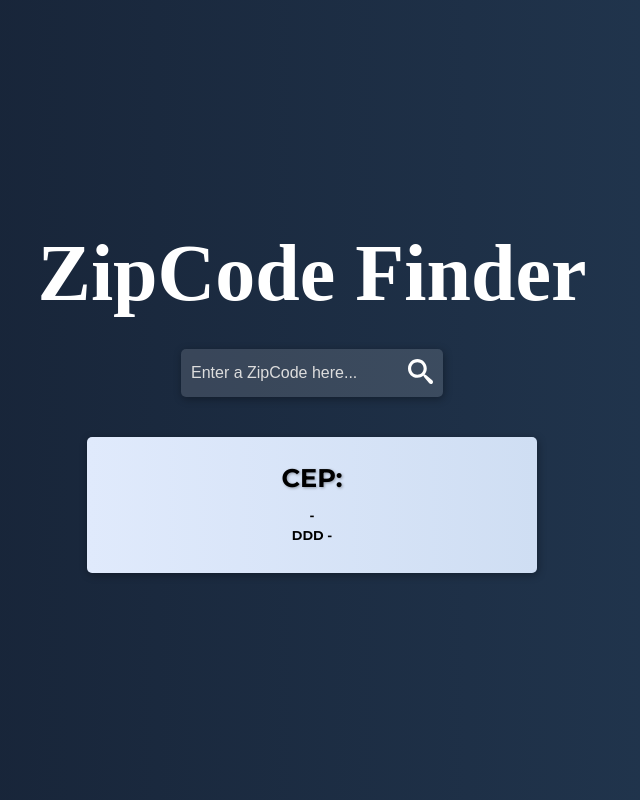
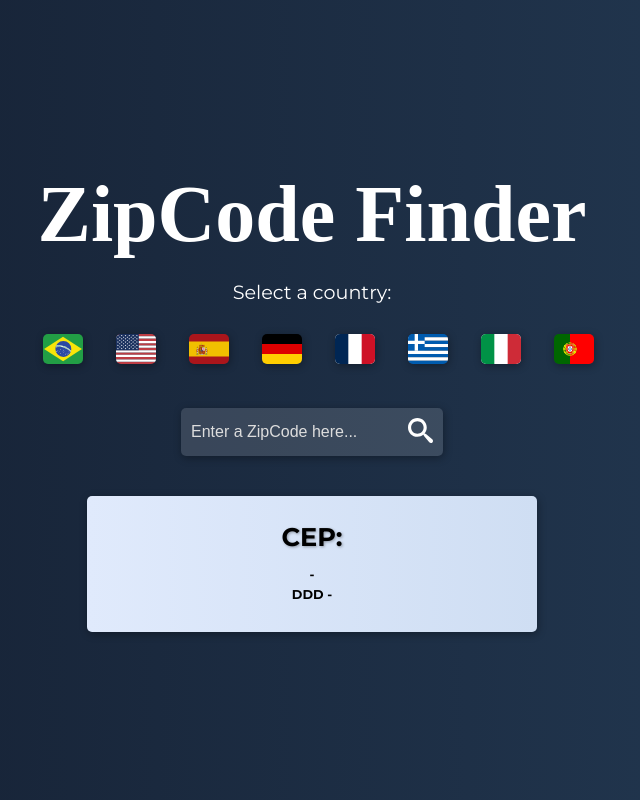
Before and after one commit to MaraisaFerreira/react-zipcode-finder, a React (Vite) app: page / in a window 1280 px wide. Shown: the whole page, without its empty margins (328-968 px from the left). Built offline with nearby package versions, Linux system fonts and the light colour scheme; a web font is replaced by a local one.

Commit message:
Countries Cp created

```diff
--- a/src/App.jsx
+++ b/src/App.jsx
@@ -5,6 +5,7 @@ import { useState } from 'react';
 import AppTitle from './Components/AppTitle';
 import ResultArea from './Components/ResultArea';
 import SearchArea from './Components/SearchArea';
+import CountriesOpt from './Components/CountriesOpt';
 
 function App() {
 	const [input, setInput] = useState('');
@@ -22,6 +23,7 @@ function App() {
 		<div className='main-container'>
 			<AppTitle />
 
+			<CountriesOpt />
 			<SearchArea
 				value={input}
 				handleChange={handleChange}
--- /dev/null
+++ b/src/Components/CountriesOpt.css
@@ -0,0 +1,38 @@
+.countries-container {
+	display: flex;
+	flex-direction: column;
+}
+
+.countries-container p {
+	margin: 20px auto;
+
+	font-size: 1.2rem;
+	color: #fff;
+	text-align: center;
+}
+
+.countries-opt {
+	display: flex;
+	flex-wrap: wrap;
+
+	justify-content: center;
+}
+
+.countries-opt img {
+	margin: 10px;
+	width: 40px;
+
+	border-radius: 5px;
+	box-shadow: 1px 2px 8px #0005;
+}
+
+.countries-opt input[type='radio'] {
+	visibility: hidden;
+}
+.countries-opt input[type='radio'] + label {
+	cursor: pointer;
+}
+
+.countries-opt input[type='radio']:checked + label > img {
+	box-shadow: 0px 0px 5px 5px #fff8;
+}
--- /dev/null
+++ b/src/Components/CountriesOpt.jsx
@@ -0,0 +1,45 @@
+import './CountriesOpt.css';
+
+const CountriesOpt = () => {
+	return (
+		<div className='countries-container'>
+			<p>Select a country:</p>
+			<div className='countries-opt'>
+				<input type='radio' id='br' name='countries' value='br' />
+				<label htmlFor='br'>
+					<img src='src/assets/br.svg' alt='Brazil' title='Brazil' />
+				</label>
+				<input type='radio' id='us' name='countries' value='us' />
+				<label htmlFor='us'>
+					<img src='src/assets/us.svg' />
+				</label>
+				<input type='radio' id='es' name='countries' value='es' />
+				<label htmlFor='es'>
+					<img src='src/assets/es.svg' />
+				</label>
+				<input type='radio' id='de' name='countries' value='de' />
+				<label htmlFor='de'>
+					<img src='src/assets/de.svg' />
+				</label>
+				<input type='radio' id='fr' name='countries' value='fr' />
+				<label htmlFor='fr'>
+					<img src='src/assets/fr.svg' />
+				</label>
+				<input type='radio' id='gr' name='countries' value='gr' />
+				<label htmlFor='gr'>
+					<img src='src/assets/gr.svg' />
+				</label>
+				<input type='radio' id='it' name='countries' value='it' />
+				<label htmlFor='it'>
+					<img src='src/assets/it.svg' />
+				</label>
+				<input type='radio' id='pt' name='countries' value='pt' />
+				<label htmlFor='pt'>
+					<img src='src/assets/pt.svg' />
+				</label>
+			</div>
+		</div>
+	);
+};
+
+export default CountriesOpt;
```
